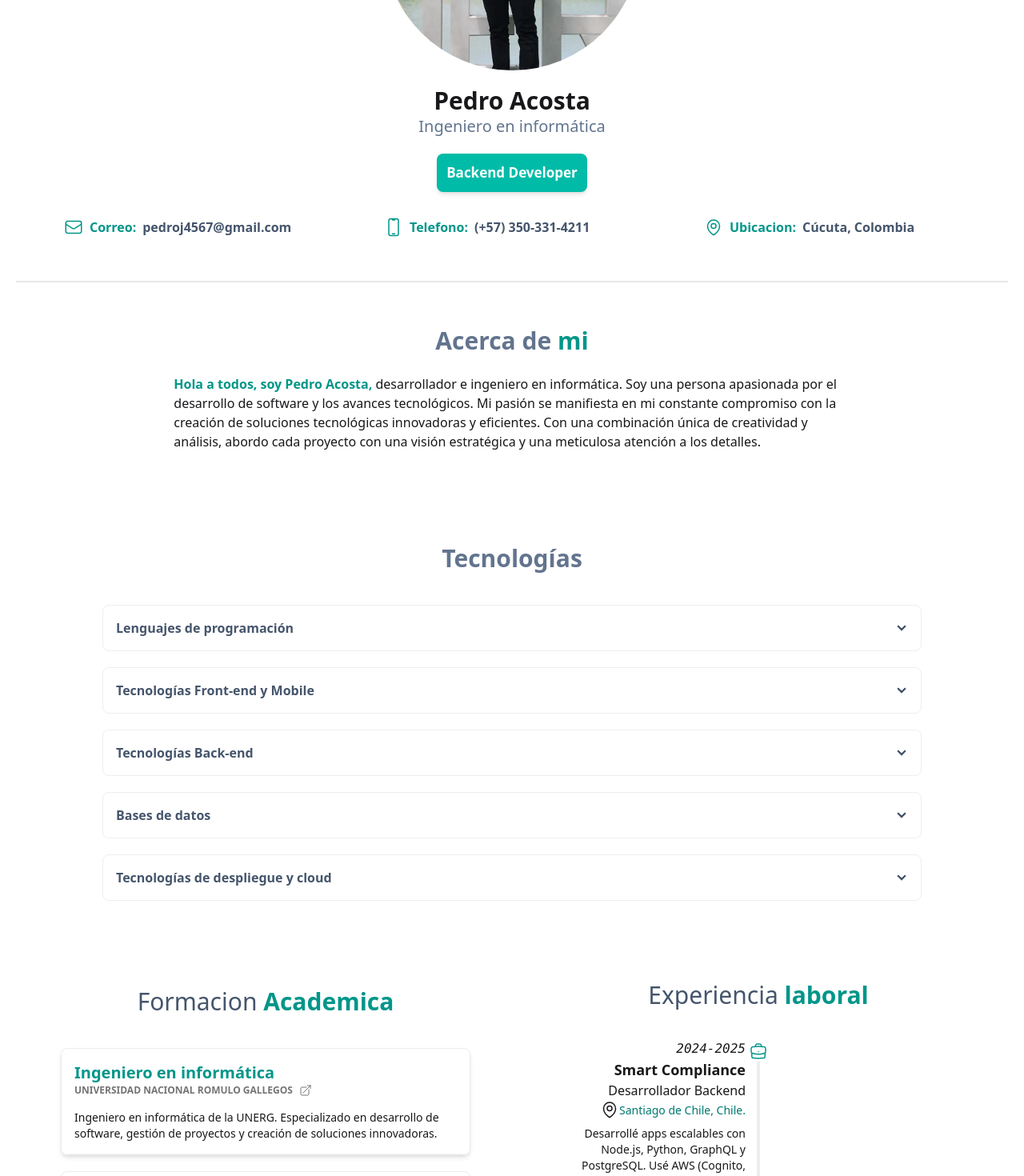
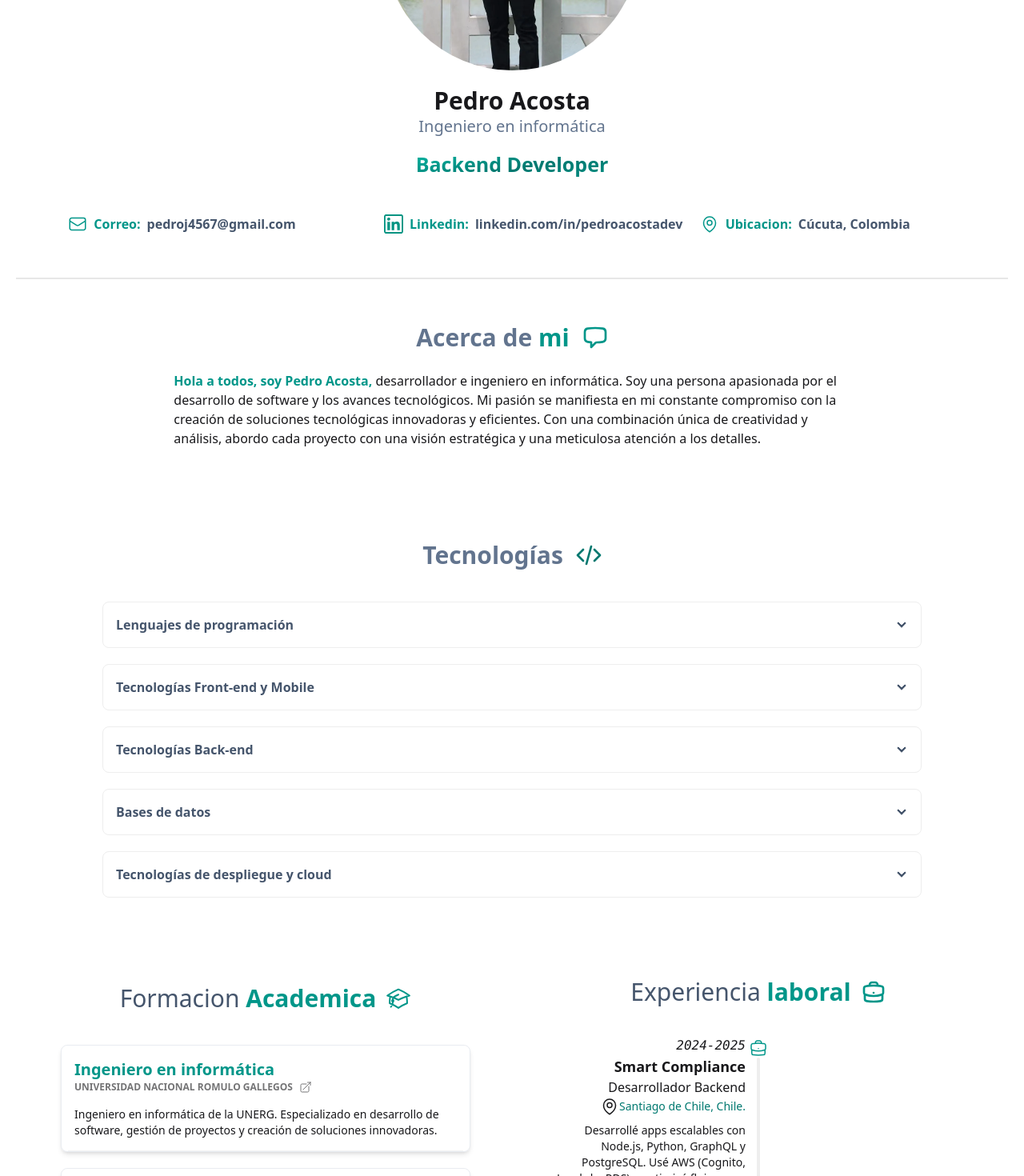
Before and after one commit to pedroj4567/portfolio-web, a React (Vite) app: page / in a window 1280 px wide. Shown: the part 252-1722 px from the top of the page at 80% size. Built offline with nearby package versions, Linux system fonts and the light colour scheme.

Commit message:
add: Icons

```diff
--- a/index.html
+++ b/index.html
@@ -2,7 +2,7 @@
 <html lang="en">
   <head>
     <meta charset="UTF-8" />
-    <link rel="icon" type="image/svg+xml" href="/vite.svg" />
+    <link rel="icon" type="image/svg+xml" href="/favicon.png" />
     <meta name="viewport" content="width=device-width, initial-scale=1.0" />
     <link href="/src/styles.css" rel="stylesheet" />
     <title>Portfolio - Pedro Acosta</title>
--- a/src/components/AboutMeSection.tsx
+++ b/src/components/AboutMeSection.tsx
@@ -3,10 +3,25 @@ const AboutMeSection = () => {
     <section className="py5 md:py-8">
       <div className="">
         <div className=" flex flex-col items-center gap-5">
-          <div className="">
-            <h2 className="text-3xl text-slate-500 font-bold ">
+          <div className=" flex justify-center items-center">
+            <h2 className="text-3xl text-slate-500 font-bold mr-4">
               Acerca de <span className="text-teal-600">mi</span>
             </h2>
+
+            <svg
+              xmlns="http://www.w3.org/2000/svg"
+              fill="none"
+              viewBox="0 0 24 24"
+              stroke-width="2.0"
+              stroke="currentColor"
+              className="size-8 text-teal-600"
+            >
+              <path
+                stroke-linecap="round"
+                stroke-linejoin="round"
+                d="M2.25 12.76c0 1.6 1.123 2.994 2.707 3.227 1.087.16 2.185.283 3.293.369V21l4.076-4.076a1.526 1.526 0 0 1 1.037-.443 48.282 48.282 0 0 0 5.68-.494c1.584-.233 2.707-1.626 2.707-3.228V6.741c0-1.602-1.123-2.995-2.707-3.228A48.394 48.394 0 0 0 12 3c-2.392 0-4.744.175-7.043.513C3.373 3.746 2.25 5.14 2.25 6.741v6.018Z"
+              />
+            </svg>
           </div>
           <div className=" w-2/3 p-1 ">
             <p className="">
--- a/src/components/ContactInformation.tsx
+++ b/src/components/ContactInformation.tsx
@@ -11,8 +11,8 @@ const ContactInformation = ({
 }: ContactInformationProps) => {
   return (
     <div>
-      <div className="flex w-80 items-center mb-3">
-        <span className="text-teal-600">{children}</span>
+      <div className="flex w-80 items-center mb-3 ">
+        <span className="text-teal-600 ">{children}</span>
         <span className="ml-2 font-bold text-teal-600">{label}:</span>
         <p className="ml-2 font-bold text-slate-600 "> {information}</p>
       </div>
--- a/src/components/EducationInfoSection.tsx
+++ b/src/components/EducationInfoSection.tsx
@@ -1,10 +1,24 @@
 const EducationInfoSection = () => {
   return (
     <article className=" h-full">
-      <div className="my-10">
-        <h2 className="text-3xl text-slate-600 text-center">
+      <div className="my-10 flex items-center justify-center">
+        <h2 className="text-3xl text-slate-600 text-center mr-3">
           Formacion <span className="text-teal-600 font-bold">Academica</span>
         </h2>
+        <svg
+          xmlns="http://www.w3.org/2000/svg"
+          fill="none"
+          viewBox="0 0 24 24"
+          stroke-width="1.5"
+          stroke="currentColor"
+          className="size-8 text-teal-600"
+        >
+          <path
+            stroke-linecap="round"
+            stroke-linejoin="round"
+            d="M4.26 10.147a60.438 60.438 0 0 0-.491 6.347A48.62 48.62 0 0 1 12 20.904a48.62 48.62 0 0 1 8.232-4.41 60.46 60.46 0 0 0-.491-6.347m-15.482 0a50.636 50.636 0 0 0-2.658-.813A59.906 59.906 0 0 1 12 3.493a59.903 59.903 0 0 1 10.399 5.84c-.896.248-1.783.52-2.658.814m-15.482 0A50.717 50.717 0 0 1 12 13.489a50.702 50.702 0 0 1 7.74-3.342M6.75 15a.75.75 0 1 0 0-1.5.75.75 0 0 0 0 1.5Zm0 0v-3.675A55.378 55.378 0 0 1 12 8.443m-7.007 11.55A5.981 5.981 0 0 0 6.75 15.75v-1.5"
+          />
+        </svg>
       </div>
 
       <div>
--- a/src/components/Hero.tsx
+++ b/src/components/Hero.tsx
@@ -1,7 +1,7 @@
 import Avatar from "./Avatar";
 import ContactInformation from "./ContactInformation";
 import PillTab from "./PillTab";
-import { Letter, Phone, UbicationPoint } from "./icons";
+import { Letter, UbicationPoint } from "./icons";
 
 const Hero = () => {
   return (
@@ -15,14 +15,14 @@ const Hero = () => {
           <span className="text-slate-500">Ingeniero en informática</span>
         </div>
 
-        <div className="mt-5">
+        <div className="mt-4 mb-5">
           <p className="w-full flex items-center sm:justify-center  text-sm flex-col md:flex-row gap-8">
             <PillTab text={"Backend Developer"} primary={true} />
           </p>
         </div>
       </div>
 
-      <div className="flex flex-col sm:flex-row items-center justify-evenly mt-8">
+      <div className="flex flex-col  px-12  sm:justify-around sm:flex-row sm:items-center mt-8 ">
         <ContactInformation
           information={"pedroj4567@gmail.com"}
           label={"Correo"}
@@ -30,10 +30,25 @@ const Hero = () => {
           <Letter />
         </ContactInformation>
         <ContactInformation
-          information={"(+57) 350-331-4211"}
-          label={"Telefono"}
+          information={"linkedin.com/in/pedroacostadev"}
+          label={"Linkedin"}
         >
-          <Phone />
+          <svg
+            xmlns="http://www.w3.org/2000/svg"
+            version="1.0"
+            width="25"
+            height="25"
+            fill="#009482"
+            className="size-6 text-teal-600"
+            viewBox="0 0 512.000000 512.000000"
+          >
+            <g transform="translate(0.000000,512.000000) scale(0.100000,-0.100000)">
+              <path d="M452 5100 c-109 -29 -187 -74 -272 -160 -87 -86 -131 -163 -160 -276 -20 -76 -20 -118 -20 -2104 0 -1986 0 -2028 20 -2104 29 -113 73 -190 160 -276 86 -87 163 -131 276 -160 76 -20 118 -20 2104 -20 1986 0 2028 0 2104 20 113 29 190 73 276 160 87 86 131 163 160 276 20 76 20 118 20 2104 0 1986 0 2028 -20 2104 -29 113 -73 190 -160 276 -86 87 -163 131 -276 160 -76 20 -117 20 -2108 19 -1967 0 -2033 -1 -2104 -19z m4171 -409 c21 -13 50 -42 65 -64 l27 -41 0 -2025 0 -2026 -24 -38 c-13 -21 -42 -50 -64 -65 l-41 -27 -2026 0 -2026 0 -41 27 c-22 15 -51 44 -64 65 l-24 38 -3 2004 c-1 1390 1 2015 8 2043 13 47 77 114 122 127 21 6 793 9 2043 8 l2010 -2 38 -24z" />
+              <path d="M1152 4265 c-74 -21 -131 -56 -189 -118 -90 -95 -127 -217 -106 -342 15 -86 46 -149 106 -212 90 -95 203 -140 327 -130 100 8 172 40 244 107 138 130 174 321 90 487 -38 75 -136 165 -211 193 -75 28 -190 35 -261 15z" />
+              <path d="M3240 3179 c-194 -28 -392 -143 -485 -282 l-35 -52 0 153 0 152 -340 0 -340 0 0 -1130 0 -1130 339 0 340 0 4 653 c4 709 4 707 62 831 72 152 213 226 406 213 136 -9 227 -68 279 -182 52 -112 53 -123 57 -842 l4 -673 345 0 345 0 -4 768 c-3 499 -9 790 -16 832 -75 438 -259 634 -646 690 -81 11 -236 11 -315 -1z" />
+              <path d="M900 2020 l0 -1130 350 0 350 0 0 1130 0 1130 -350 0 -350 0 0 -1130z" />
+            </g>
+          </svg>
         </ContactInformation>{" "}
         <ContactInformation
           information={"Cúcuta, Colombia"}
--- a/src/components/PillTab.tsx
+++ b/src/components/PillTab.tsx
@@ -3,12 +3,10 @@ export type PillTabProps = {
   primary?: boolean;
 };
 
-const PillTab = ({ text, primary }: PillTabProps) => {
+const PillTab = ({ text }: PillTabProps) => {
   return (
     <span
-      className={` ${
-        primary ? "bg-teal-500 text-white" : ""
-      }  p-3 rounded-lg border-slate-100  text-teal-600 text-[17px] font-bold shadow-md hover:bg-teal-600 hover:text-white transition-all cursor-pointer`}
+      className={` bg-gradient-to-tl from-teal-600 via-teal-700 to-teal-500 bg-clip-text text-transparent text-[25px] font-bold pb-3   transition-all `}
     >
       {text}
     </span>
--- a/src/components/TechnologiesSection.tsx
+++ b/src/components/TechnologiesSection.tsx
@@ -2,12 +2,14 @@ import {
   frameworksAndLibrariesPerTechnologie,
   technologies,
 } from "../data/data";
+import { Code } from "./icons";
 
 const TechnologiesSection = () => {
   return (
     <section className="min-w-full mt-10 pt-10 mx-auto py-10 flex flex-col items-center">
-      <div className=" w-1/2 text-center  mb-10">
-        <h2 className="text-3xl font-bold text-slate-500">Tecnologías</h2>
+      <div className=" w-1/2 text-center  mb-10 flex items-center justify-center">
+        <h2 className="text-3xl font-bold text-slate-500 mr-4">Tecnologías</h2>{" "}
+        <Code />
       </div>
 
       {/* Separar en componentes */}
--- a/src/components/WorkExperienceSection.tsx
+++ b/src/components/WorkExperienceSection.tsx
@@ -4,10 +4,24 @@ import TimeLineItem from "./TimeLineItem";
 const WorkExperienceSection = () => {
   return (
     <article className="w-full">
-      <div className="my-8">
-        <h2 className="text-3xl text-slate-600 text-center">
+      <div className="my-8 flex justify-center items-center">
+        <h2 className="text-3xl text-slate-600 text-center mr-3">
           Experiencia <span className="text-teal-600 font-bold">laboral</span>
         </h2>
+        <svg
+          xmlns="http://www.w3.org/2000/svg"
+          fill="none"
+          viewBox="0 0 24 24"
+          stroke-width="2.0"
+          stroke="currentColor"
+          className="size-8 text-teal-600"
+        >
+          <path
+            stroke-linecap="round"
+            stroke-linejoin="round"
+            d="M20.25 14.15v4.25c0 1.094-.787 2.036-1.872 2.18-2.087.277-4.216.42-6.378.42s-4.291-.143-6.378-.42c-1.085-.144-1.872-1.086-1.872-2.18v-4.25m16.5 0a2.18 2.18 0 0 0 .75-1.661V8.706c0-1.081-.768-2.015-1.837-2.175a48.114 48.114 0 0 0-3.413-.387m4.5 8.006c-.194.165-.42.295-.673.38A23.978 23.978 0 0 1 12 15.75c-2.648 0-5.195-.429-7.577-1.22a2.016 2.016 0 0 1-.673-.38m0 0A2.18 2.18 0 0 1 3 12.489V8.706c0-1.081.768-2.015 1.837-2.175a48.111 48.111 0 0 1 3.413-.387m7.5 0V5.25A2.25 2.25 0 0 0 13.5 3h-3a2.25 2.25 0 0 0-2.25 2.25v.894m7.5 0a48.667 48.667 0 0 0-7.5 0M12 12.75h.008v.008H12v-.008Z"
+          />
+        </svg>
       </div>
 
       <div>
--- /dev/null
+++ b/src/components/icons/Code.tsx
@@ -0,0 +1,22 @@
+const Code = () => {
+  return (
+    <div>
+      <svg
+        xmlns="http://www.w3.org/2000/svg"
+        fill="none"
+        viewBox="0 0 24 24"
+        stroke-width="2.0"
+        stroke="currentColor"
+        className="size-8 text-teal-700"
+      >
+        <path
+          stroke-linecap="round"
+          stroke-linejoin="round"
+          d="M17.25 6.75 22.5 12l-5.25 5.25m-10.5 0L1.5 12l5.25-5.25m7.5-3-4.5 16.5"
+        />
+      </svg>
+    </div>
+  );
+};
+
+export default Code;
--- a/src/components/icons/index.ts
+++ b/src/components/icons/index.ts
@@ -27,7 +27,9 @@ import Letter from "./Letter";
 import UbicationPoint from "./UbicationPoint";
 import Phone from "./Phone";
 import LightBull from "./LightBull";
+import Code from "./Code";
 export {
+  Code,
   Aws,
   Actions,
   Typescript,
```
Also changed, not shown: public/favicon.png (added).
